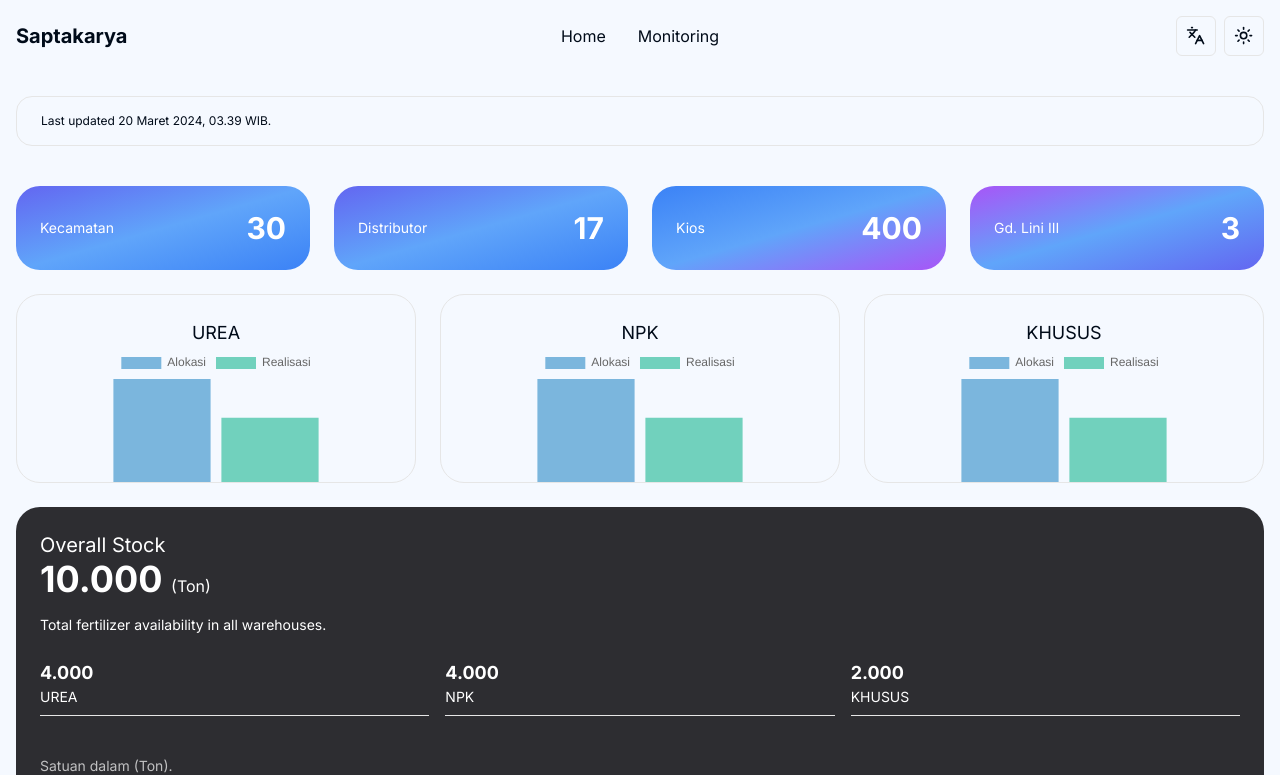
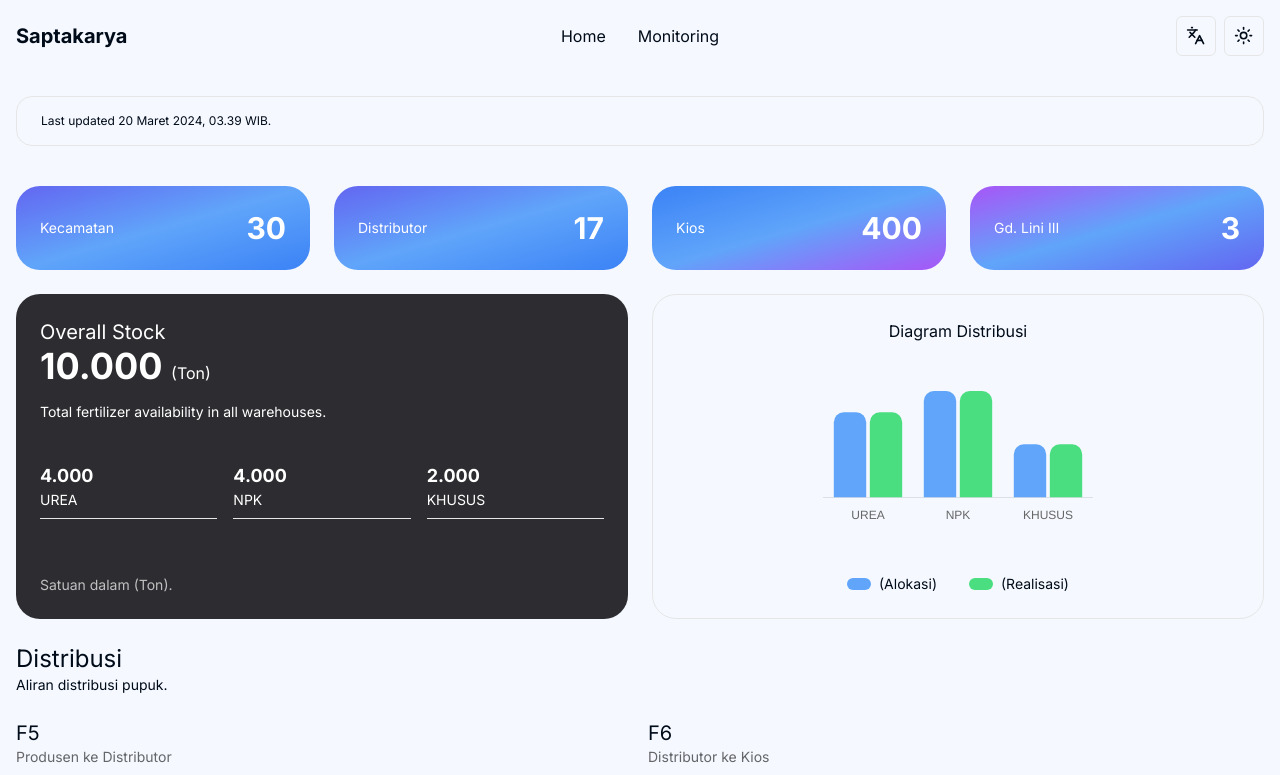
Before and after one commit to weexdayend/didactic-waffle, a Next.js app: page /en/home in a window 1280 px wide. Shown: the top 775 px of the page. Built offline with nearby package versions, Linux system fonts and the light colour scheme.

Commit message:
new layout for diagram at homepage

```diff
--- a/src/app/[locale]/(main)/home/page.tsx
+++ b/src/app/[locale]/(main)/home/page.tsx
@@ -44,12 +44,12 @@ const Page = () => {
             <h1 className='text-3xl font-bold text-white'>3</h1>
           </div>
         </div>
-        <div className='w-full grid sm:grid-cols-1 md:grid-cols-3 md:col-span-4 lg:grid-cols-3 lg:col-span-4 xl:grid-cols-3 xl:col-span-4 gap-6'>
-          <Example title='UREA' />
-          <Example title='NPK' />
-          <Example title='KHUSUS' />
+        <div className='grid grid-cols-1 md:grid-cols-4 md:col-span-4 lg:grid-cols-4 xl:grid-cols-4 lg:col-span-4 xl:col-span-4 gap-6'>
+          <CardOverall />
+          <div className='w-full grid md:col-span-2 lg:col-span-2 xl:col-span-2 gap-6'>
+            <Example title='Alokasi' colorAlokasi='#60a5fa' colorRealisasi='#4ade80' alokasi={[800, 1000, 500]} realisasi={[800, 1000, 500]} />
+          </div>
         </div>
-        <CardOverall />
         <CardAch />
       </div>
     </div>
--- a/src/components/home/card-overall.tsx
+++ b/src/components/home/card-overall.tsx
@@ -6,7 +6,7 @@ const CardOverall = () => {
   const cs = useTranslations('CardStock');
 
   return (
-    <div className='grid w-full h-fit md:col-span-4 lg:col-span-4 xl:col-span-4 bg-zinc-900/90 dark:bg-white px-6 py-6 rounded-3xl'>
+    <div className='grid w-full h-full md:col-span-2 lg:col-span-2 xl:col-span-2 bg-zinc-900/90 dark:bg-white px-6 py-6 rounded-3xl'>
       <div className='flex flex-col h-full w-full justify-between gap-2'>
         <div className='w-full h-fit'>
           <h4 className='text-xl text-white dark:text-zinc-900'>{cs('title')}</h4>
--- a/src/components/home/charts/line-chart.tsx
+++ b/src/components/home/charts/line-chart.tsx
@@ -6,9 +6,13 @@ import React from "react";
 
 interface ExampleProps {
   title: string;
+  colorAlokasi: string;
+  colorRealisasi: string;
+  alokasi: any;
+  realisasi: any;
 }
 
-const Example: React.FC<ExampleProps> = ({ title }: ExampleProps) => {
+const Example: React.FC<ExampleProps> = ({ title, colorAlokasi, colorRealisasi, alokasi, realisasi }: ExampleProps) => {
   const chartRef = useRef<HTMLCanvasElement>(null); // Ref to hold canvas element
 
   useEffect(() => {
@@ -22,17 +26,17 @@ const Example: React.FC<ExampleProps> = ({ title }: ExampleProps) => {
         myChart = new Chart(ctx, {
           type: 'bar',
           data: {
-            labels: ["Realisasi"],
+            labels: ["UREA", "NPK", "KHUSUS"],
             datasets: [{
-              data: [800],
-              label: "Alokasi",
-              borderColor: "#3e95cd",
-              backgroundColor: "#7bb6dd",
-            }, {
-              data: [500],
-              label: "Realisasi",
-              borderColor: "#3cba9f",
-              backgroundColor: "#71d1bd",
+              data: alokasi,
+              label: `${title}`,
+              backgroundColor: `${colorAlokasi}`,
+              borderRadius: 10,
+            },{
+              data: realisasi,
+              label: `${title}`,
+              backgroundColor: `${colorRealisasi}`,
+              borderRadius: 10,
             }]
           },
           options: {
@@ -40,6 +44,9 @@ const Example: React.FC<ExampleProps> = ({ title }: ExampleProps) => {
               title: {
                 display: false,
               },
+              legend: {
+                display: false,
+              }
             },
             responsive: true,
             maintainAspectRatio: true,
@@ -50,12 +57,12 @@ const Example: React.FC<ExampleProps> = ({ title }: ExampleProps) => {
             scales: {
               x: {
                 ticks: {
-                  display: false
+                  display: true
                 },
                 grid: {
                   display: false
                 },
-                display: false,
+                display: true,
                 stacked: false,
               },
               y: {
@@ -84,11 +91,22 @@ const Example: React.FC<ExampleProps> = ({ title }: ExampleProps) => {
 
   return (
     <div className="w-full h-full flex mx-auto my-auto">
-      <div className="flex w-full h-fit border rounded-3xl items-center justify-center dark:bg-white">
-        <div className='w-[270px] h-fit flex flex-col items-center justify-between pt-6'>
-          <h1 className='text-lg dark:text-zinc-800'>{title}</h1>
+      <div className="flex w-full h-full border rounded-3xl items-center justify-center">
+        <div className='w-[270px] h-fit flex flex-col items-center justify-between gap-12 py-6'>
+          <h1>Diagram Distribusi</h1>
           <canvas width={200} ref={chartRef}></canvas>
+          <div className='flex flex-row w-full items-center justify-center gap-8'>
+            <div className='flex flex-row items-center gap-2'>
+              <div className='w-6 h-3 rounded-full bg-blue-400' />
+              <h6 className='text-sm'>(Alokasi)</h6>
+            </div>
+            <div className='flex flex-row items-center gap-2'>
+              <div className='w-6 h-3 rounded-full bg-green-400' />
+              <h6 className='text-sm'>(Realisasi)</h6>
+            </div>
+          </div>
         </div>
+
       </div>
     </div>
   );
```
